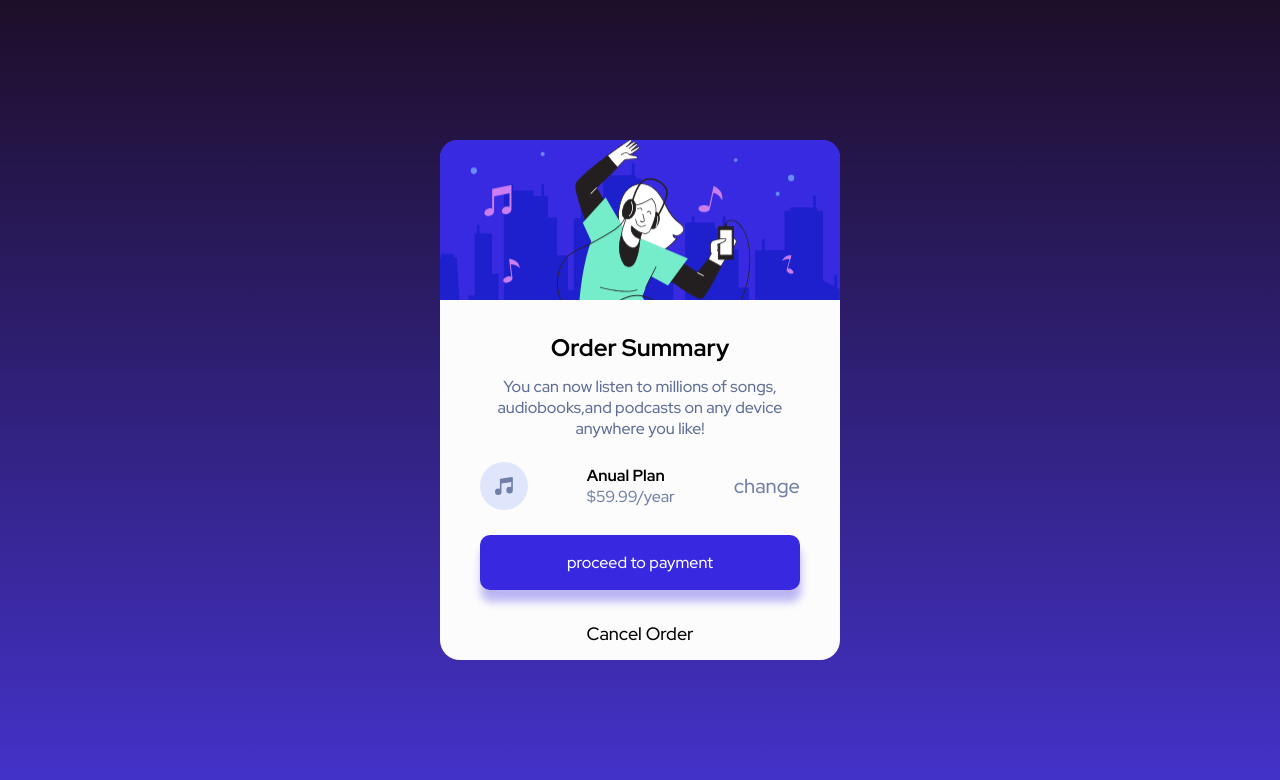
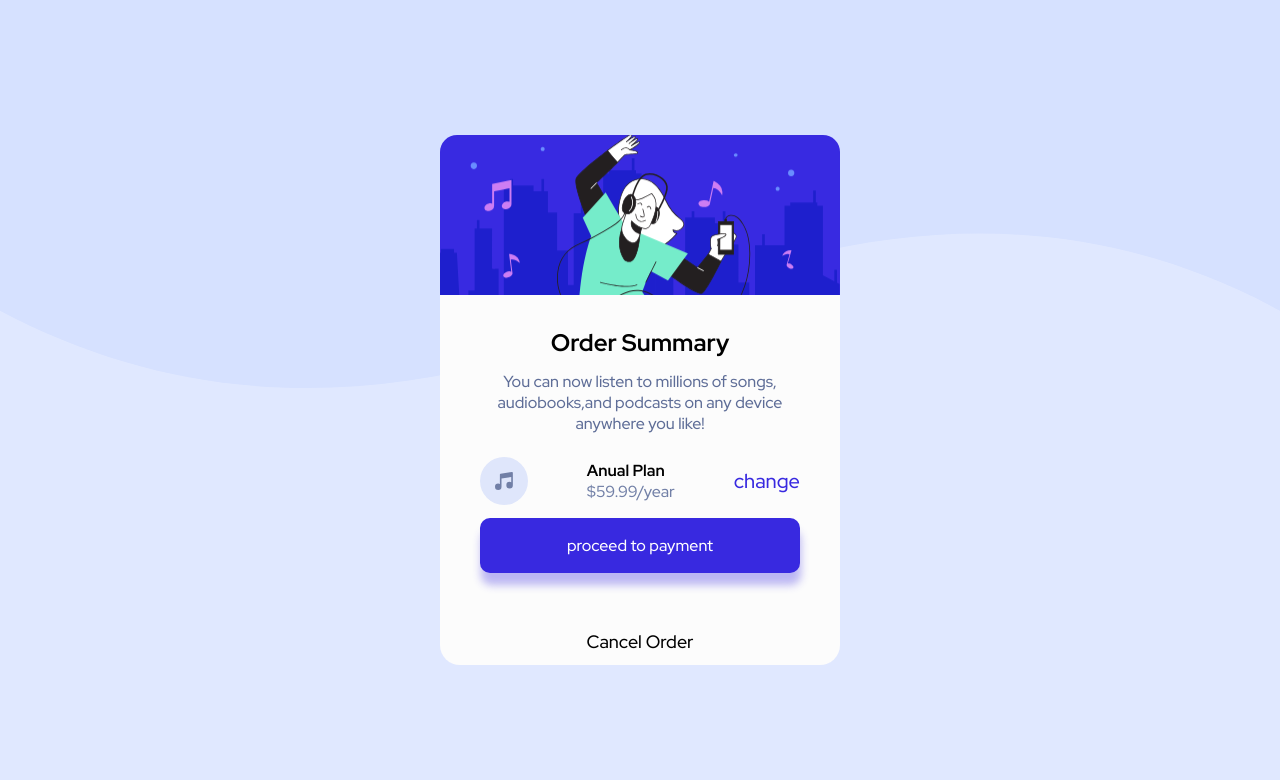
Before and after one commit to edwin08torres/music.github.io, a plain HTML site: page index.html in a window 1280 px wide. Drawn offline with Linux system fonts and the light colour scheme.

Commit message:
Actualizacion de detalles

```diff
--- a/css/mobile.css
+++ b/css/mobile.css
@@ -8,17 +8,21 @@
 }
 
 .main {
-    width: 100%;
-    height: 100vh;
+    width: 100vw;
+    min-height: 100vh;
     display: flex;
     align-items: center;
     justify-content: center;
-    background: linear-gradient(to bottom, #1d0e29 0%, #43c);
+    /* background: linear-gradient(to bottom, #1d0e29 0%, #43c); */
+    background-image: url('../img/pattern-background-desktop.svg');
+    background-repeat: no-repeat;
+    background-size: contain;
+    background-color: hsl(225, 100%, 94%);
+    /* border: 2px solid red; */
 }
 
 .main .article {
-    height: 65%;
-    min-width: 280px;
+    height: auto;
     max-width: 400px;
     width: 100%;
     margin: 0 20px;
@@ -37,6 +41,7 @@
     background: url('../img/illustration-hero.svg');
     background-position: center;
     background-size: cover;
+    background-repeat: no-repeat;
     border-radius: 17px 17px 0 0;
 }
 
@@ -46,7 +51,7 @@
     flex-direction: column;
     align-items: center;
     justify-content: start;
-    height: 40vh;
+    height: 40%;
 }
 
 .main .article .card .descripcion .title {
@@ -87,7 +92,7 @@
 }
 
 .main .article .card .descripcion .music-detail .change {
-    color: hsl(224, 23%, 55%);
+    color: hsl(245, 75%, 52%);
     font-size: 20px;
 }
 
@@ -99,8 +104,13 @@
 
 .main .article .card .descripcion .pagar-container {
     width: 80%;
-    margin-top: 25px;
+    /* margin-top: 25px; */
     text-align: center;
+    /* border: 2px solid red; */
+    height: 10rem;
+    display: flex;
+    flex-direction: column;
+    justify-content: space-around;
 }
 
 .main .article .card .descripcion .pagar-container .pagar {
```
